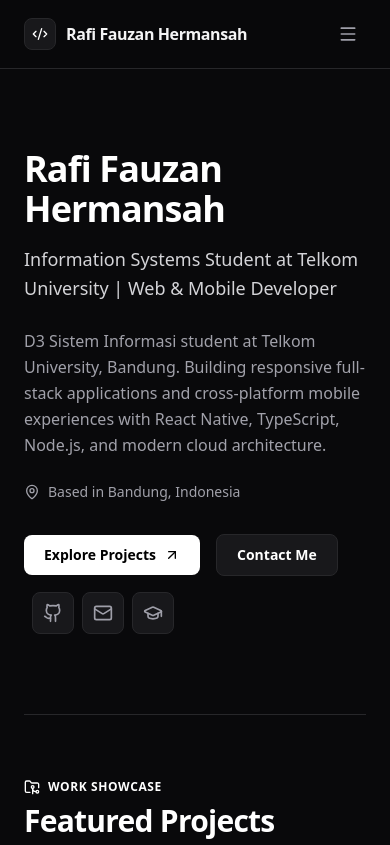
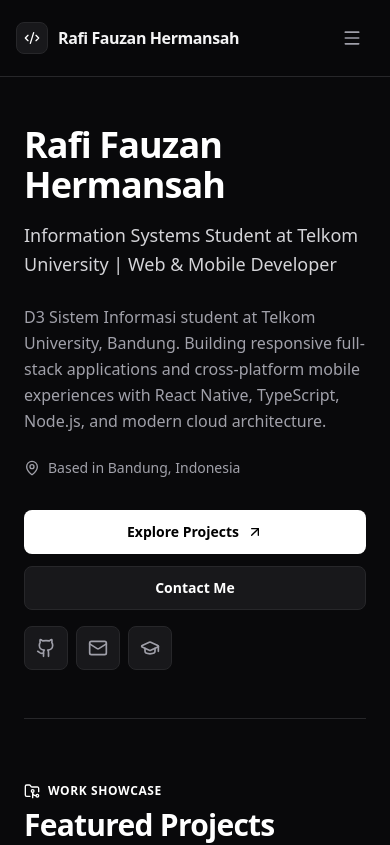
Before and after one commit to FyyFzn/portfolio, a Next.js app: page / in a window 390 px wide. Shown: the top 845 px of the page. Built offline with nearby package versions, Linux system fonts and the light colour scheme.

Commit message:
fix(layout): improve responsive navigation and actions

```diff
--- a/src/components/Contact.tsx
+++ b/src/components/Contact.tsx
@@ -17,17 +17,17 @@
             <span>Connect</span>
           </div>
           <h2 className="contact-heading mt-2 text-3xl font-bold tracking-tight text-white">
-            Let's build something great together.
+            Let&apos;s build something great together.
           </h2>
           <p className="contact-description mt-3 text-[var(--text-muted)]">
             Open for project discussions, academic collaborations, or software development opportunities.
           </p>
 
-          <div className="mt-8 flex flex-wrap items-center gap-4">
+          <div className="mt-8 flex flex-col gap-3 sm:flex-row sm:flex-wrap sm:items-center sm:gap-4">
             {email && (
               <a
                 href={`mailto:${email}`}
-                className="inline-flex items-center gap-2 rounded-xl bg-white px-5 py-3 text-sm font-medium text-black transition hover:bg-zinc-200 active:scale-95"
+                className="inline-flex min-h-11 w-full items-center justify-center gap-2 rounded-xl bg-white px-5 py-3 text-sm font-medium text-black transition hover:bg-zinc-200 active:scale-95 sm:w-auto sm:justify-start"
               >
                 <Mail className="h-4 w-4" />
                 <span>Personal Email</span>
@@ -38,7 +38,7 @@
             {universityEmail && (
               <a
                 href={`mailto:${universityEmail}`}
-                className="inline-flex items-center gap-2 rounded-xl border border-[var(--border)] bg-[var(--surface-interactive)] px-5 py-3 text-sm font-medium text-white transition hover:border-white/50 hover:text-white"
+                className="inline-flex min-h-11 w-full items-center justify-center gap-2 rounded-xl border border-[var(--border)] bg-[var(--surface-interactive)] px-5 py-3 text-sm font-medium text-white transition hover:border-white/50 hover:text-white sm:w-auto sm:justify-start"
               >
                 <GraduationCap className="h-4 w-4 text-white" />
                 <span>Tel-U Email</span>
@@ -50,7 +50,7 @@
                 href={github}
                 target="_blank"
                 rel="noreferrer"
-                className="inline-flex items-center gap-2 rounded-xl border border-[var(--border)] bg-[var(--surface-interactive)] px-5 py-3 text-sm font-medium text-white transition hover:border-white/50 hover:text-white"
+                className="inline-flex min-h-11 w-full items-center justify-center gap-2 rounded-xl border border-[var(--border)] bg-[var(--surface-interactive)] px-5 py-3 text-sm font-medium text-white transition hover:border-white/50 hover:text-white sm:w-auto sm:justify-start"
               >
                 <GithubIcon className="h-4 w-4" />
                 <span>GitHub Profile</span>
--- a/src/components/Hero.tsx
+++ b/src/components/Hero.tsx
@@ -15,7 +15,7 @@
 
 export function Hero({ personal }: HeroProps) {
   return (
-    <section id="about" className="pt-20 pb-20 md:pt-32 md:pb-28 fade-in">
+    <section id="about" className="pt-12 pb-12 sm:pt-16 sm:pb-16 md:pt-32 md:pb-28 fade-in">
       <div className="flex flex-col gap-6">
         <div className="max-w-4xl">
           <h1 className="text-4xl font-bold tracking-tight text-white sm:text-5xl md:text-6xl">
@@ -37,22 +37,24 @@
           </div>
         )}
 
-        <div className="flex flex-wrap items-center gap-4 pt-2">
+        <div className="flex flex-col gap-3 pt-2 sm:flex-row sm:flex-wrap sm:items-center sm:gap-4">
+          <div className="flex flex-col gap-3 sm:flex-row sm:items-center sm:gap-4">
             <a
               href="#projects"
-            className="inline-flex items-center gap-2 rounded-lg bg-white px-5 py-2.5 text-sm font-semibold text-black transition hover:bg-zinc-200 active:scale-95"
+              className="inline-flex min-h-11 w-full items-center justify-center gap-2 rounded-lg bg-white px-5 py-2.5 text-sm font-semibold text-black transition hover:bg-zinc-200 active:scale-95 sm:w-auto"
             >
               Explore Projects
               <ArrowUpRight className="h-4 w-4" />
             </a>
             <a
               href="#contact"
-            className="inline-flex items-center gap-2 rounded-lg border border-[var(--border)] bg-[var(--surface-raised)] px-5 py-2.5 text-sm font-semibold text-white transition hover:border-[var(--border-hover)] hover:bg-[var(--surface-interactive)] active:scale-95"
+              className="inline-flex min-h-11 w-full items-center justify-center gap-2 rounded-lg border border-[var(--border)] bg-[var(--surface-raised)] px-5 py-2.5 text-sm font-semibold text-white transition hover:border-[var(--border-hover)] hover:bg-[var(--surface-interactive)] active:scale-95 sm:w-auto"
             >
               Contact Me
             </a>
+          </div>
 
-          <div className="flex items-center gap-2 pl-2">
+          <div className="flex items-center gap-2 pt-1 sm:pl-2 sm:pt-0">
             {personal.github && (
               <a
                 href={personal.github}
@@ -60,7 +62,7 @@
                 rel="noreferrer"
                 title="GitHub Profile"
                 aria-label="GitHub Profile"
-                className="rounded-lg p-2.5 text-zinc-400 transition hover:bg-[var(--surface-interactive)] hover:text-white border border-[var(--border)] bg-[var(--surface-raised)]"
+                className="flex h-11 w-11 items-center justify-center rounded-lg text-zinc-400 transition hover:bg-[var(--surface-interactive)] hover:text-white border border-[var(--border)] bg-[var(--surface-raised)]"
               >
                 <GithubIcon className="h-5 w-5" />
               </a>
@@ -70,7 +72,7 @@
                 href={`mailto:${personal.email}`}
                 title="Personal Email"
                 aria-label="Send Personal Email"
-                className="rounded-lg p-2.5 text-zinc-400 transition hover:bg-[var(--surface-interactive)] hover:text-white border border-[var(--border)] bg-[var(--surface-raised)]"
+                className="flex h-11 w-11 items-center justify-center rounded-lg text-zinc-400 transition hover:bg-[var(--surface-interactive)] hover:text-white border border-[var(--border)] bg-[var(--surface-raised)]"
               >
                 <Mail className="h-5 w-5" />
               </a>
@@ -80,7 +82,7 @@
                 href={`mailto:${personal.universityEmail}`}
                 title="Telkom University Email"
                 aria-label="Send University Email"
-                className="rounded-lg p-2.5 text-zinc-400 transition hover:bg-[var(--surface-interactive)] hover:text-white border border-[var(--border)] bg-[var(--surface-raised)]"
+                className="flex h-11 w-11 items-center justify-center rounded-lg text-zinc-400 transition hover:bg-[var(--surface-interactive)] hover:text-white border border-[var(--border)] bg-[var(--surface-raised)]"
               >
                 <GraduationCap className="h-5 w-5" />
               </a>
--- a/src/components/Navbar.tsx
+++ b/src/components/Navbar.tsx
@@ -20,12 +20,12 @@
 
   return (
     <header className="sticky top-0 z-50 w-full border-b border-[var(--border)] bg-[var(--background)]/80 backdrop-blur-md">
-      <div className="mx-auto flex max-w-5xl items-center justify-between px-6 py-4">
-        <a href="#" className="flex items-center gap-2.5 font-semibold tracking-tight text-zinc-100 hover:text-white transition-colors">
-          <div className="flex h-8 w-8 items-center justify-center rounded-lg border border-[var(--border)] bg-[var(--surface-raised)] text-white">
+      <div className="mx-auto flex max-w-5xl items-center justify-between px-4 py-4 sm:px-6">
+        <a href="#" className="flex min-w-0 items-center gap-2.5 font-semibold tracking-tight text-zinc-100 hover:text-white transition-colors">
+          <div className="flex h-8 w-8 shrink-0 items-center justify-center rounded-lg border border-[var(--border)] bg-[var(--surface-raised)] text-white">
             <Code2 className="h-4 w-4" />
           </div>
-          <span>{name}</span>
+          <span className="truncate">{name}</span>
         </a>
 
         {/* Desktop Nav */}
@@ -51,7 +51,7 @@
         <button
           onClick={() => setIsOpen(!isOpen)}
           aria-label="Toggle navigation menu"
-          className="rounded-lg p-2 text-zinc-400 hover:bg-[var(--surface-interactive)] hover:text-white md:hidden transition-colors"
+          className="flex h-11 w-11 shrink-0 items-center justify-center rounded-lg text-zinc-400 hover:bg-[var(--surface-interactive)] hover:text-white md:hidden transition-colors"
         >
           {isOpen ? <X className="h-5 w-5" /> : <Menu className="h-5 w-5" />}
         </button>
@@ -59,7 +59,7 @@
 
       {/* Mobile Drawer */}
       {isOpen && (
-        <div className="border-b border-[var(--border)] bg-[var(--background)] px-6 py-4 md:hidden">
+        <div className="border-b border-[var(--border)] bg-[var(--background)] px-4 py-4 sm:px-6 md:hidden">
           <nav className="flex flex-col gap-3">
             {navLinks.map((link) => (
               <a
```
Lines whose indentation alone changed are shown as unchanged.
